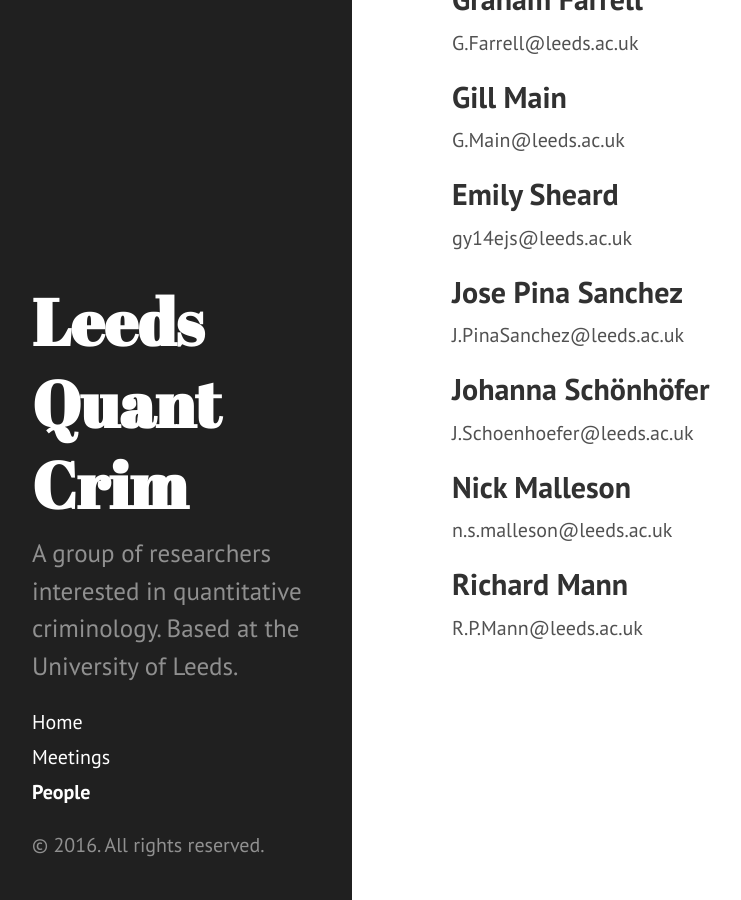
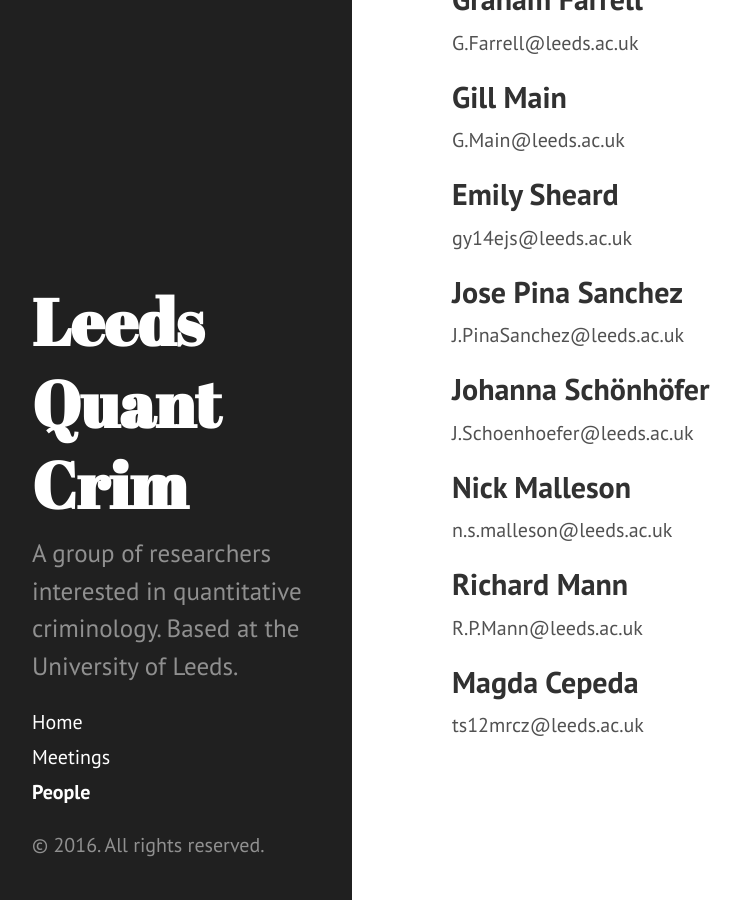
Before and after one commit to nickmalleson/leeds-quant-crim, a Jekyll site: the page built from people.md, in a window 1280 px wide and 900 px high, scrolled down 1265 px. Shown: the whole window, without its empty margins (8-749 px from the left). Built offline with Jekyll 4.4.1, drawn with Linux system fonts in a browser that asks for light colours.

Commit message:
added new member

```diff
--- a/people.md
+++ b/people.md
@@ -74,3 +74,7 @@ n.s.malleson@leeds.ac.uk
 ## Richard Mann
 
 R.P.Mann@leeds.ac.uk
+
+## Magda Cepeda
+
+ts12mrcz@leeds.ac.uk
```
